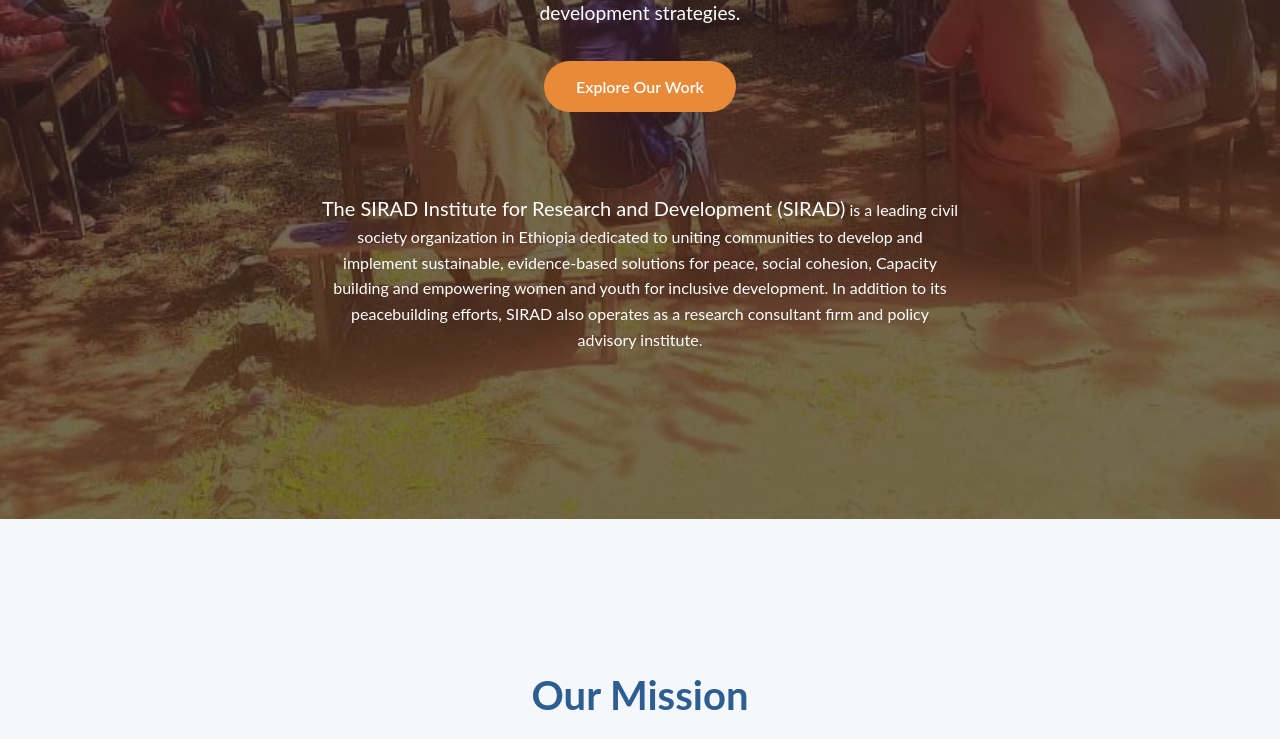
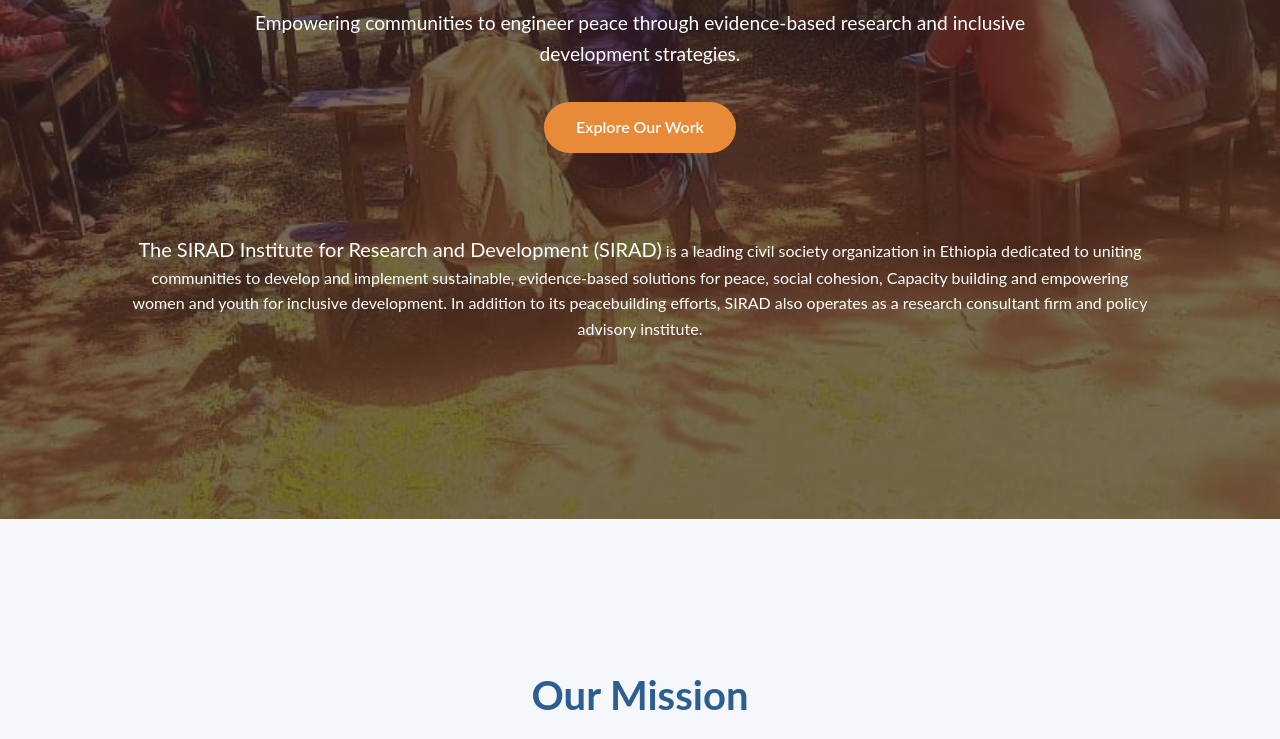
Before and after one commit to Hamze-Aj/siradinstitude, an Eleventy site: page src/index.html in a window 1280 px wide. Shown: the part 361-1100 px from the top of the page. Built offline with nearby package versions, Linux system fonts and the light colour scheme; Eleventy itself is replaced by a stand-in of ours; files that its build step writes are made by us from their sources.

Commit message:
some minor final changes

```diff
--- a/src/home.css
+++ b/src/home.css
@@ -135,6 +135,8 @@
 .hero-content {
     max-width: 800px;
     margin: 0 auto;
+    margin-top: 30px;
+
 }
 
 .hero h1 {
@@ -146,6 +148,7 @@
 .hero p {
     font-size: 1.2rem;
     margin-bottom: 2rem;
+
 }
 
 .btn {
@@ -169,7 +172,7 @@
 .hero-text{
     margin-top: 5rem;
     text-align: center;
-    width: 50%;
+    width: 80%;
 }
 .hero-span {
     font-size: 20px;
--- a/src/research/shared/footer.html
+++ b/src/research/shared/footer.html
@@ -6,8 +6,8 @@
             <div class="footer-column">
                 <div class="logo-footer">
                     <div class="logo">
-                      <!-- <!-- SIRAD<span>Institute</span> -->
-                      <img src="/partners-img/sirad institute_upscayl_ (1).png" alt="">
+
+                      <img src="/partners-img/logo.png" alt="">
                       </div>
                     <h3>SIRAD Institute</h3>
                   </div>
```
Also changed, not shown: 3 other files.
